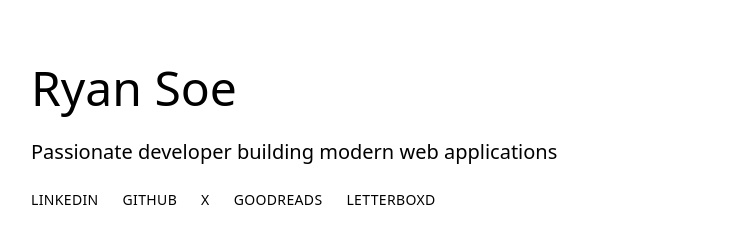
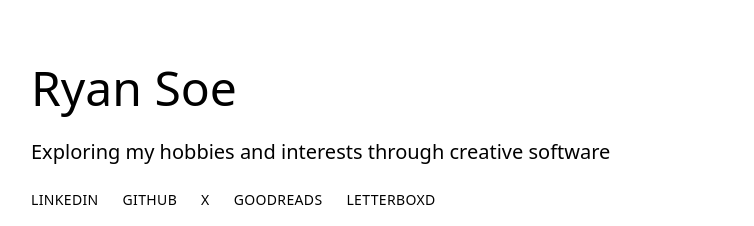
Before and after one commit to ryansoe/ryan-portfolio, a Next.js app: page / in a window 1280 px wide. Shown: the top 226 px of the page, without its empty margins (193-947 px from the left). Built offline with nearby package versions, Linux system fonts and the light colour scheme.

Commit message:
feat(hero): changed description

```diff
--- a/src/presets/personal.ts
+++ b/src/presets/personal.ts
@@ -14,7 +14,7 @@ export interface SocialLink {
 export const personalInfo: PersonalInfo = {
   name: "Ryan Soe",
   title: "Full Stack Developer",
-  description: "Passionate developer building modern web applications",
+  description: "Exploring my hobbies and interests through creative software",
   links: [
     {
       name: "LinkedIn",
```
